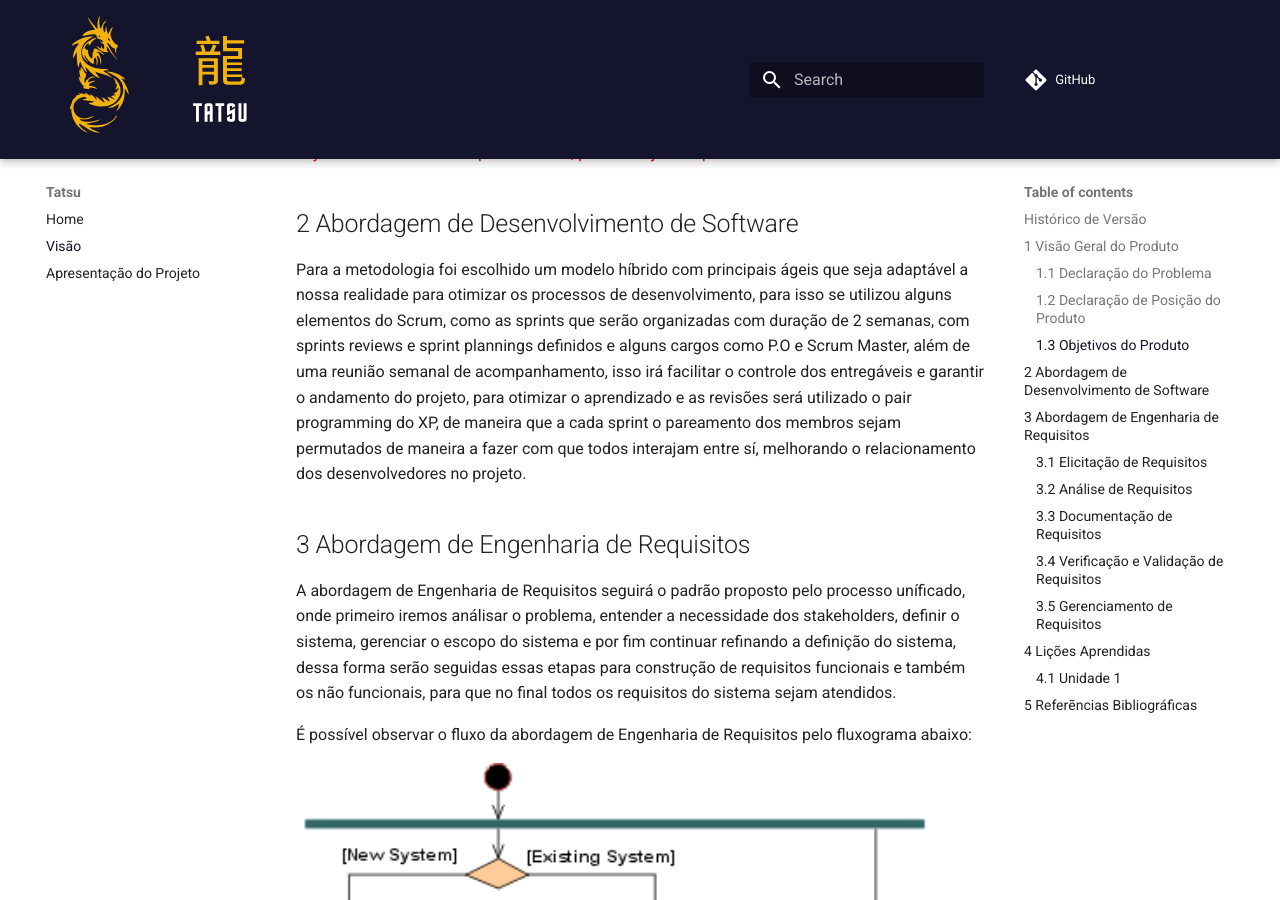
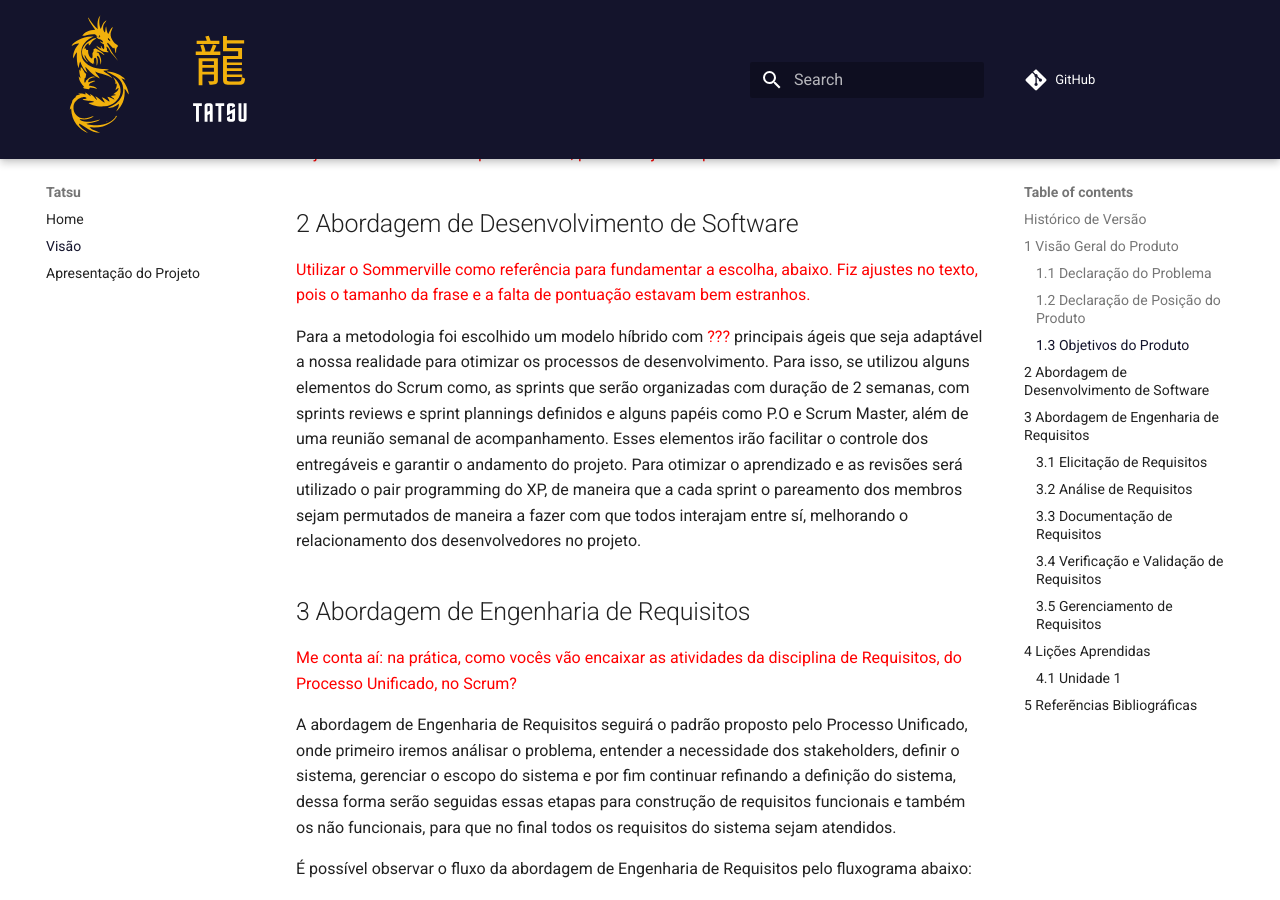
Before and after one commit to FGAUnB-REQ-GM/2021.2-Tatsu, an MkDocs documentation site: the page built from docs/visao.md, in a window 1280 px wide and 900 px high, scrolled down 1655 px. Built offline with MkDocs 1.6.1 and Material for MkDocs 9.7.7, drawn with Linux system fonts in a browser that asks for light colours; comment, search, counter and statistics services are not loaded; some of the changed text lies outside the part shown.

Commit message:
Update visao.md

```diff
--- a/docs/visao.md
+++ b/docs/visao.md
@@ -37,14 +37,23 @@ O objetivo do site Tatsu é centralizar todas as ferramentas necessárias para j
 
 ## 2 Abordagem de Desenvolvimento de Software
 
-Para a metodologia foi escolhido um modelo híbrido com principais ágeis que seja adaptável a nossa realidade para otimizar os processos de desenvolvimento, para isso se utilizou alguns elementos do Scrum, como as sprints que serão organizadas com duração de 2 semanas, com sprints reviews e sprint plannings definidos e alguns cargos como P.O e Scrum Master, além de uma reunião semanal de acompanhamento, isso irá facilitar o controle dos entregáveis e garantir o andamento do projeto, para otimizar o aprendizado e as revisões será utilizado o pair programming do XP, de maneira que a cada sprint o pareamento dos membros sejam permutados de maneira a fazer com que todos interajam entre sí, melhorando o relacionamento dos desenvolvedores no projeto.
+<span style="color:red">Utilizar o Sommerville como referência para fundamentar a escolha, abaixo. Fiz ajustes no texto, pois o tamanho da frase e a falta de pontuação estavam bem estranhos.</span>
+
+Para a metodologia foi escolhido um modelo híbrido com <span style="color:red">???</span> principais ágeis que seja adaptável a nossa realidade para otimizar os processos de desenvolvimento. Para isso, se utilizou alguns elementos do Scrum como, as sprints que serão organizadas com duração de 2 semanas, com sprints reviews e sprint plannings definidos e alguns papéis como P.O e Scrum Master, além de uma reunião semanal de acompanhamento. Esses elementos irão facilitar o controle dos entregáveis e garantir o andamento do projeto. Para otimizar o aprendizado e as revisões será utilizado o pair programming do XP, de maneira que a cada sprint o pareamento dos membros sejam permutados de maneira a fazer com que todos interajam entre sí, melhorando o relacionamento dos desenvolvedores no projeto.
 
 ## 3 Abordagem de Engenharia de Requisitos
-A abordagem de Engenharia de Requisitos seguirá o padrão proposto pelo processo uníficado, onde primeiro iremos análisar o problema, entender a necessidade dos stakeholders, definir o sistema, gerenciar o escopo do sistema e por fim continuar refinando a definição do sistema, dessa forma serão seguidas essas etapas para construção de requisitos funcionais e também os não funcionais, para que no final todos os requisitos do sistema sejam atendidos.
+
+<span style="color:red">Me conta aí: na prática, como vocês vão encaixar as atividades da disciplina de Requisitos, do Processo Unificado, no Scrum?</span>
+
+A abordagem de Engenharia de Requisitos seguirá o padrão proposto pelo Processo Unificado, onde primeiro iremos análisar o problema, entender a necessidade dos stakeholders, definir o sistema, gerenciar o escopo do sistema e por fim continuar refinando a definição do sistema, dessa forma serão seguidas essas etapas para construção de requisitos funcionais e também os não funcionais, para que no final todos os requisitos do sistema sejam atendidos.
 
 É possível observar o fluxo da abordagem de Engenharia de Requisitos pelo fluxograma abaixo:
 
+<span style="color:red">Alterem essa imagem para uma que esteja em português, adequado ao trabalho de vocês. Além disso, façam referência a versão do Processo Unificado que vocês estão utilizando como base.</span>
+
 <img src="../Assets/Images/wf_req.gif" width="900px"/>
+
+<span style="color:red">Revejam as atividades da Engenharia de Requisitos, de acordo com os comentários, abaixo.</span>
 
 ### 3.1 Elicitação de Requisitos
 |Atividade|Método|Ferramenta|
@@ -57,20 +66,28 @@ A abordagem de Engenharia de Requisitos seguirá o padrão proposto pelo process
 |:-------:|:----:|:--------:|
 |Definir o Sistema| Storyboarding | Plataforma "Miro" |
 
+<span style="color:red">Definir o Sistema com Storyboard? Revejam, conceitualmente, o que é esse atividade. Não me faz sentido, utilizar Storyborad para isso.</span>
+
 ### 3.3	Documentação de Requisitos
 |Atividade|Método|Ferramenta|
 |:-------:|:----:|:--------:|
 |Definição do backlog | Histórias de Usuário, Épicos e Features| Planilha do Google Sheets |
+
+<span style="color:red">Essa não é uma atividade do fluxo de atividades de requisitos que vocês apresentam, acima. Além disso, vocês falam em utilizar o fluxo de atividades do Processo Unificado, que é dirigido a caso de uso, com histórias, épicos e features? Como é isso? Acho que vcs estão misturando banana com abacaxi. São coisas diferentes.</span>
 
 ### 3.4	Verificação e Validação de Requisitos
 |Atividade|Método|Ferramenta|
 |:-------:|:----:|:--------:|
 |Refinar a Definição do Sistema| Utilizar MoSCoW para priorizar requisitos e criar um checklist para verificar se estão sendo atendidos | Planilha do Google Sheets |
 
+<span style="color:red">Refinar o Sistema com Moscow? Revejam, conceitualmente, o que é esse atividade. Não me faz sentido, utilizar Moscow para isso.</span>
+
 ### 3.5	Gerenciamento de Requisitos
 |Atividade|Método|Ferramenta|
 |:-------:|:----:|:--------:|
 | Gerenciar requisitos variáveis |Durante o desenvolvimento, nas sprints Reviews será feita a verificação dos requisitos e alterações caso necessário| Planilha do Google Sheets e reuniões virtuais |
+
+<span style="color:red">Qual método? Inspeção? E a rastreabiliadde de requisitos, não será gerenciada?</span>
 
 ## 4 Lições Aprendidas
 
```
